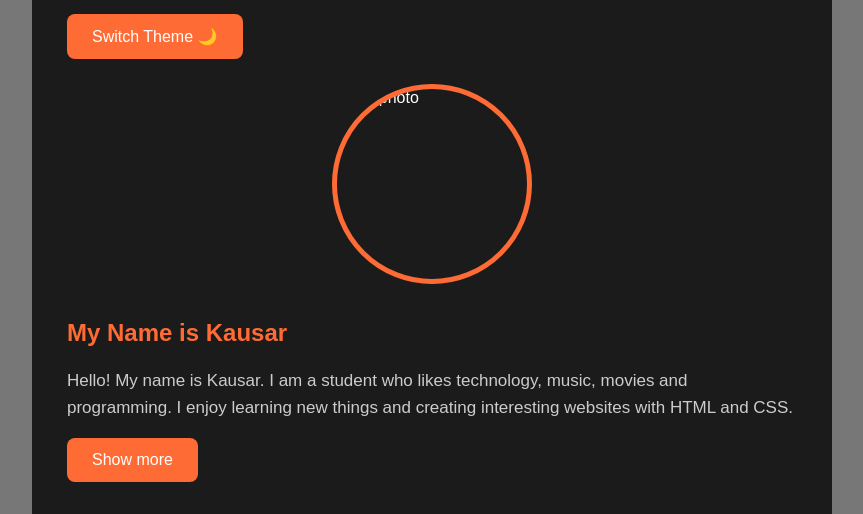
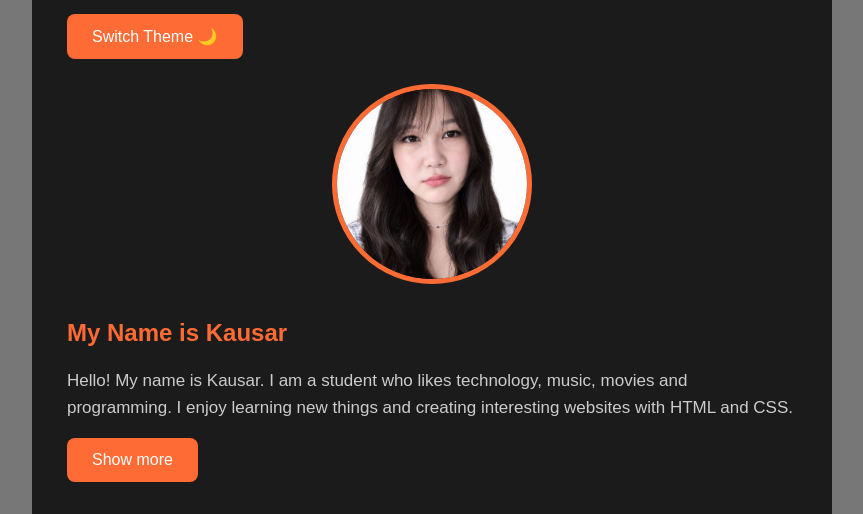
Before and after one commit to 50498-prog/my-website, a plain HTML site: page index.html in a window 1280 px wide. Shown: the part 214-728 px from the top of the page, without its empty margins (208-1071 px from the left). Drawn offline with Linux system fonts and the light colour scheme.

Commit message:
Update image source path in index.html

```diff
--- a/index.html
+++ b/index.html
@@ -17,7 +17,7 @@
             <button id="themeButton">Switch Theme 🌙</button>
         </header>
 
-        <img src="img/my_photo.jpg"
+        <img src="images/my_photo.jpg"
              alt="My photo"
              class="photo">
 
```
